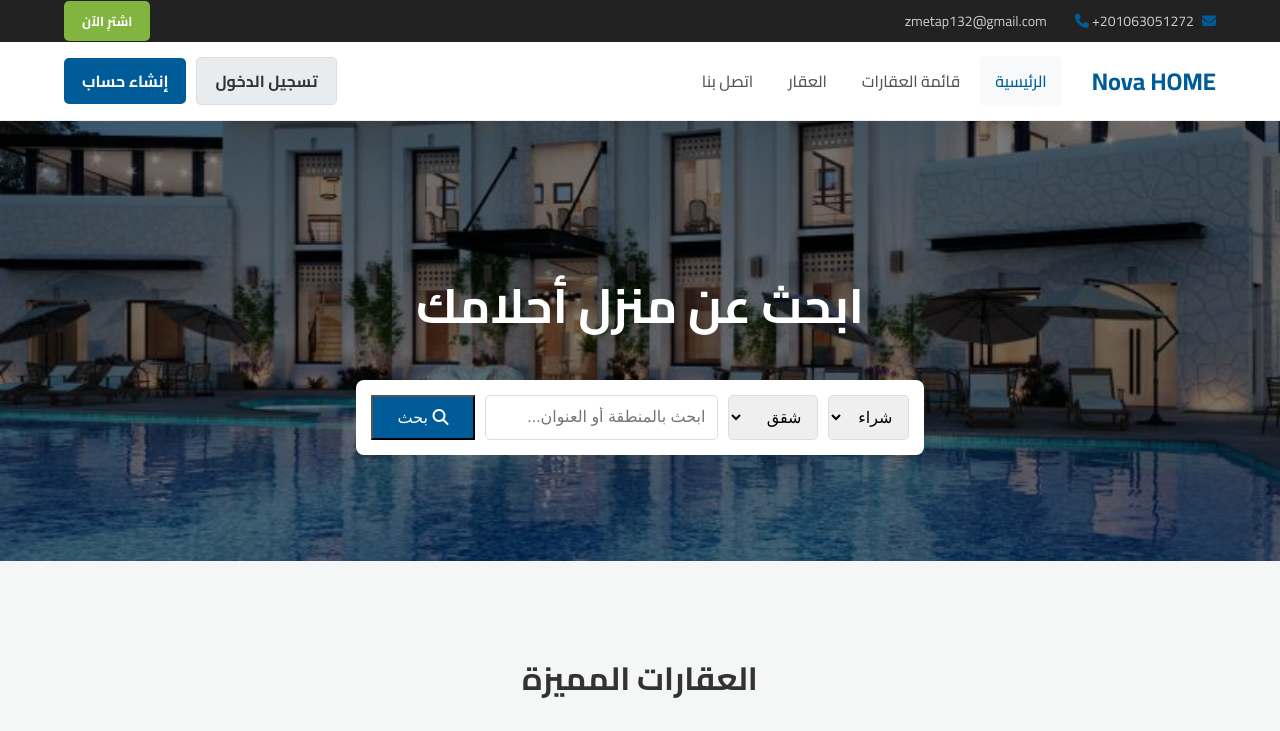
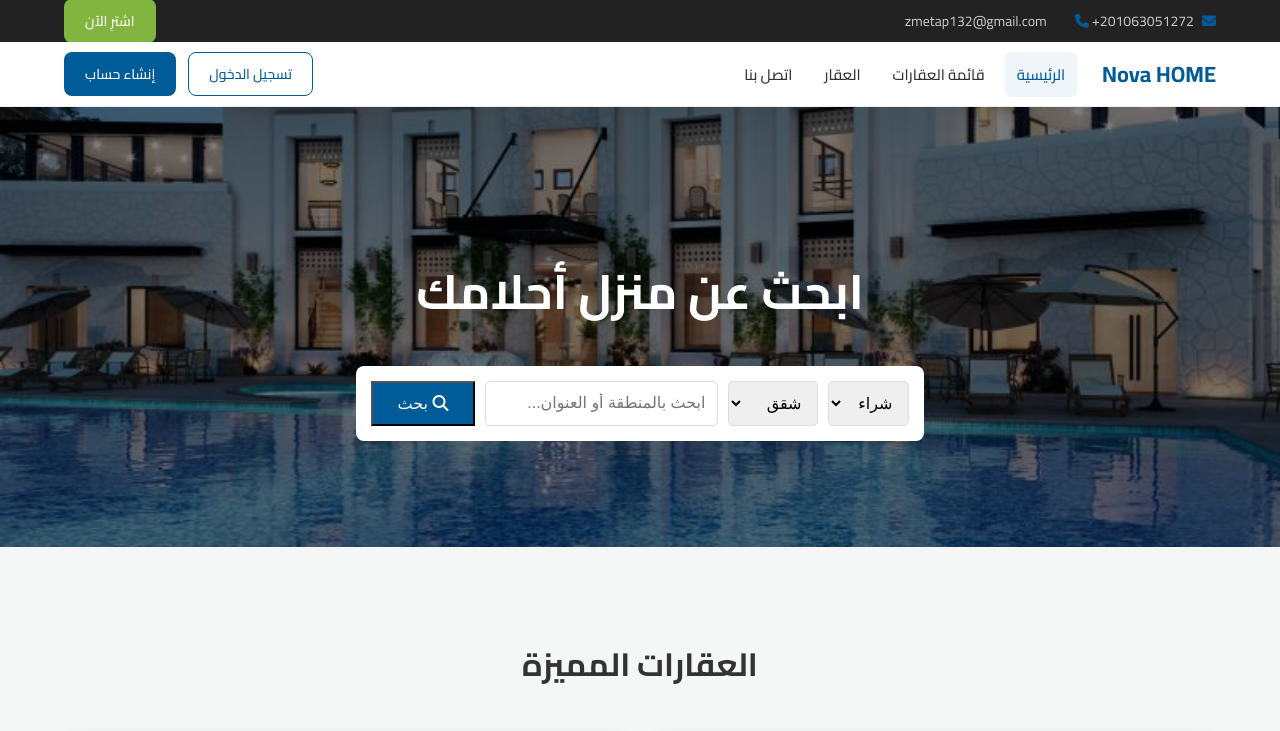
Before and after one commit to zme626/zme-realestate-ai, a plain HTML site: page index.html in a window 1280 px wide. Shown: the top 731 px of the page. Drawn offline with Linux system fonts and the light colour scheme.

Commit message:
تصميم احترافي مطابق للصورة

```diff
--- a/style.css
+++ b/style.css
@@ -11,19 +11,20 @@ body { font-family: 'Cairo', sans-serif; margin: 0; background-color: #f4f7f6; c
 .top-bar-left i { margin-left: 5px; color: #005c99; }
 .btn-buy-now { background-color: #82b440; color: white; padding: 6px 12px; border-radius: 4px; text-decoration: none; font-size: 13px; }
 
-/* شريط التنقل (النسخة المُحسَّنة) */
-.navbar { background-color: #fff; padding: 15px 0; border-bottom: 1px solid #eee; position: sticky; top: 0; z-index: 999; }
-.navbar .container { display: flex; justify-content: space-between; align-items: center; flex-wrap: wrap; gap: 15px; }
-.navbar-left { display: flex; align-items: center; gap: 30px; }
-.logo { font-size: 24px; font-weight: bold; color: #005c99; text-decoration: none; flex-shrink: 0; }
-.nav-links ul { list-style: none; margin: 0; padding: 0; display: flex; gap: 5px; }
-.nav-links li a { text-decoration: none; color: #555; padding: 10px 15px; font-weight: 500; transition: color 0.3s, background-color 0.3s; border-radius: 5px; }
-.nav-links li a:hover, .nav-links li a.active { color: #005c99; background-color: #f8f9fa; }
-.nav-actions { display: flex; align-items: center; gap: 10px; flex-shrink: 0; }
-.btn { padding: 8px 18px; border-radius: 5px; text-decoration: none; color: #fff; font-weight: bold; border: none; cursor: pointer; white-space: nowrap; }
-.btn-primary { background-color: #005c99; }
-.btn-secondary { background-color: #e9ecef; color: #333; border: 1px solid #ddd; }
-.btn-secondary:hover { background-color: #d8dde2; }
+/* ==================== شريط التنقل (النسخة الاحترافية النهائية) ==================== */
+.navbar { background-color: #fff; padding: 10px 0; border-bottom: 1px solid #eee; position: sticky; top: 0; z-index: 999; }
+.navbar .container { display: flex; justify-content: space-between; align-items: center; }
+.navbar-left { display: flex; align-items: center; gap: 25px; }
+.logo { font-size: 22px; font-weight: bold; color: #005c99; text-decoration: none; }
+.nav-links ul { list-style: none; margin: 0; padding: 0; display: flex; gap: 8px; }
+.nav-links li a { text-decoration: none; color: #333; padding: 8px 12px; font-weight: 500; font-size: 15px; transition: color 0.2s, background-color 0.2s; border-radius: 6px; }
+.nav-links li a:hover, .nav-links li a.active { color: #005c99; background-color: #f0f5fa; }
+.nav-actions { display: flex; align-items: center; gap: 12px; }
+.btn { padding: 8px 20px; border-radius: 8px; text-decoration: none; font-weight: 500; font-size: 14px; border: 1.5px solid transparent; cursor: pointer; white-space: nowrap; transition: all 0.2s ease-in-out; }
+.btn-primary { background-color: #005c99; color: #fff; }
+.btn-primary:hover { background-color: #00497a; }
+.btn-secondary { background-color: transparent; color: #005c99; border-color: #005c99; }
+.btn-secondary:hover { background-color: #f0f5fa; color: #00497a; }
 
 /* قسم البحث الرئيسي */
 .hero-section { background: linear-gradient(rgba(0,0,0,0.5), rgba(0,0,0,0.5)), url('images/banner.jpg') center/cover no-repeat; height: 55vh; display: flex; align-items: center; justify-content: center; text-align: center; color: #fff; }
@@ -101,6 +102,6 @@ body { font-family: 'Cairo', sans-serif; margin: 0; background-color: #f4f7f6; c
 .switch-form a { color: #005c99; font-weight: bold; text-decoration: none; }
 
 /* تجاوب مع الشاشات الصغيرة */
-@media (max-width: 992px) { .details-layout { grid-template-columns: 1fr; } .navbar-left { gap: 15px; } .nav-links li a { padding: 8px 10px; } }
-@media (max-width: 850px) { .navbar .container { justify-content: center; } .nav-links { order: 3; width: 100%; justify-content: center; display: flex; } }
+@media (max-width: 992px) { .details-layout { grid-template-columns: 1fr; } .navbar-left { gap: 10px; } .nav-links li a { padding: 8px; font-size: 14px; } .btn { padding: 8px 15px; } }
+@media (max-width: 880px) { .nav-links { display: none; } }
 @media (max-width: 768px) { .hero-content h1 { font-size: 36px; } .search-bar { flex-direction: column; } .features-list { grid-template-columns: 1fr; } }
```
